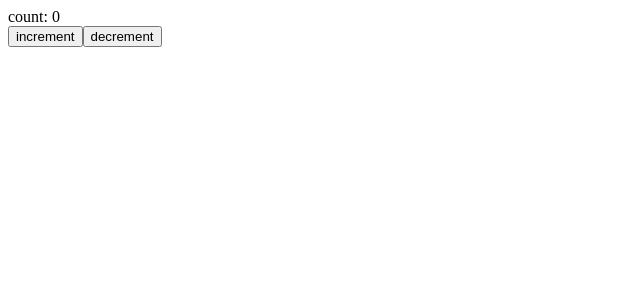
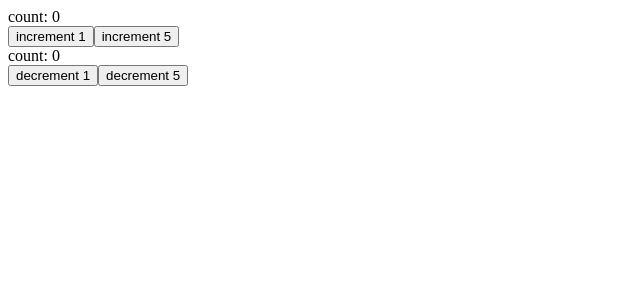
Before and after one commit to enamul58/React-JS-Fundamentals, a React (Create React App) app in the folder reactexercise/: page / in a window 1280 px wide. Shown: the top 300 px of the page, without its empty margins (0-640 px from the left). Built offline with nearby package versions, Linux system fonts and the light colour scheme.

Commit message:
useReducer with object

```diff
--- a/reactexercise/src/App.js
+++ b/reactexercise/src/App.js
@@ -29,6 +29,7 @@
 import MyComponent from "./components/UseEffect/UseEffect";
 import UseRef from "./components/UseRef/UseRef";
 import Counter2 from "./components/UseReducer/UseReducer";
+import Counter3 from "./components/UseReducer/ComplexCounter";
 
 function App() {
   // const ary = [1, 2, 3];
@@ -80,7 +81,8 @@
         {show ? "Hide Post" : "Show Post"}
       </button> */}
       {/* <UseRef /> */}
-      <Counter2 />
+      {/* <Counter2 /> */}
+      <Counter3 />
     </>
   );
 }
--- /dev/null
+++ b/reactexercise/src/components/UseReducer/ComplexCounter.js
@@ -0,0 +1,79 @@
+import { useReducer } from "react";
+
+const initialState = {
+  counter: 0,
+  counter2: 0,
+};
+const reducer = (state, action) => {
+  switch (action.type) {
+    case "increment1":
+      return { ...state, counter: state.counter + action.value };
+    case "increment2":
+      return { ...state, counter: state.counter + action.value };
+    case "decrement1":
+      return { ...state, counter: state.counter - action.value };
+    case "decrement2":
+      return { ...state, counter: state.counter - action.value };
+    default:
+      return state;
+  }
+};
+
+export default function Counter3() {
+  const [count, Action] = useReducer(reducer, initialState);
+  return (
+    <div>
+      <div>count: {count.counter}</div>
+
+      <button
+        type="button"
+        onClick={() =>
+          Action({
+            type: "increment1",
+            value: 1,
+          })
+        }
+      >
+        increment 1
+      </button>
+
+      <button
+        type="button"
+        onClick={() =>
+          Action({
+            type: "increment2",
+            value: 5,
+          })
+        }
+      >
+        increment 5
+      </button>
+
+      <div>count: {count.counter2}</div>
+
+      <button
+        type="button"
+        onClick={() =>
+          Action({
+            type: "decrement1",
+            value: 1,
+          })
+        }
+      >
+        decrement 1
+      </button>
+
+      <button
+        type="button"
+        onClick={() =>
+          Action({
+            type: "decrement2",
+            value: 5,
+          })
+        }
+      >
+        decrement 5
+      </button>
+    </div>
+  );
+}
```
